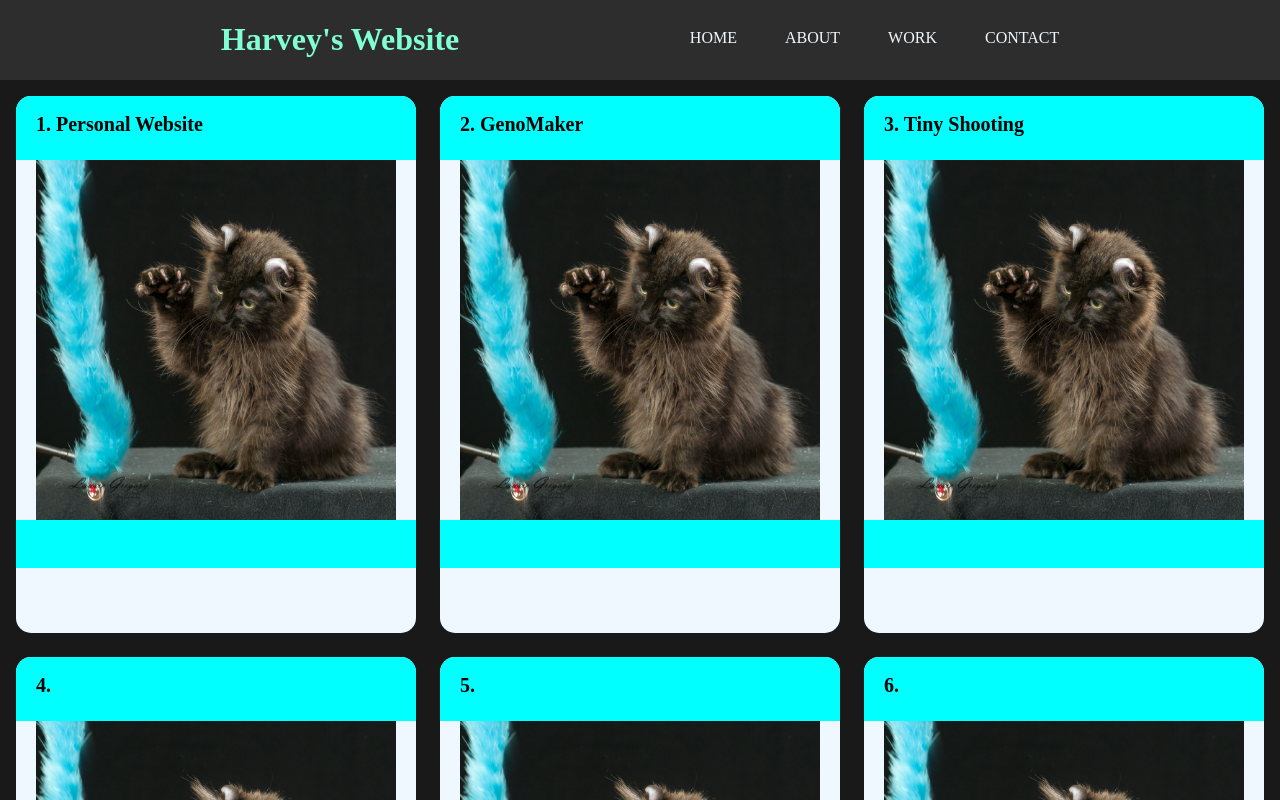
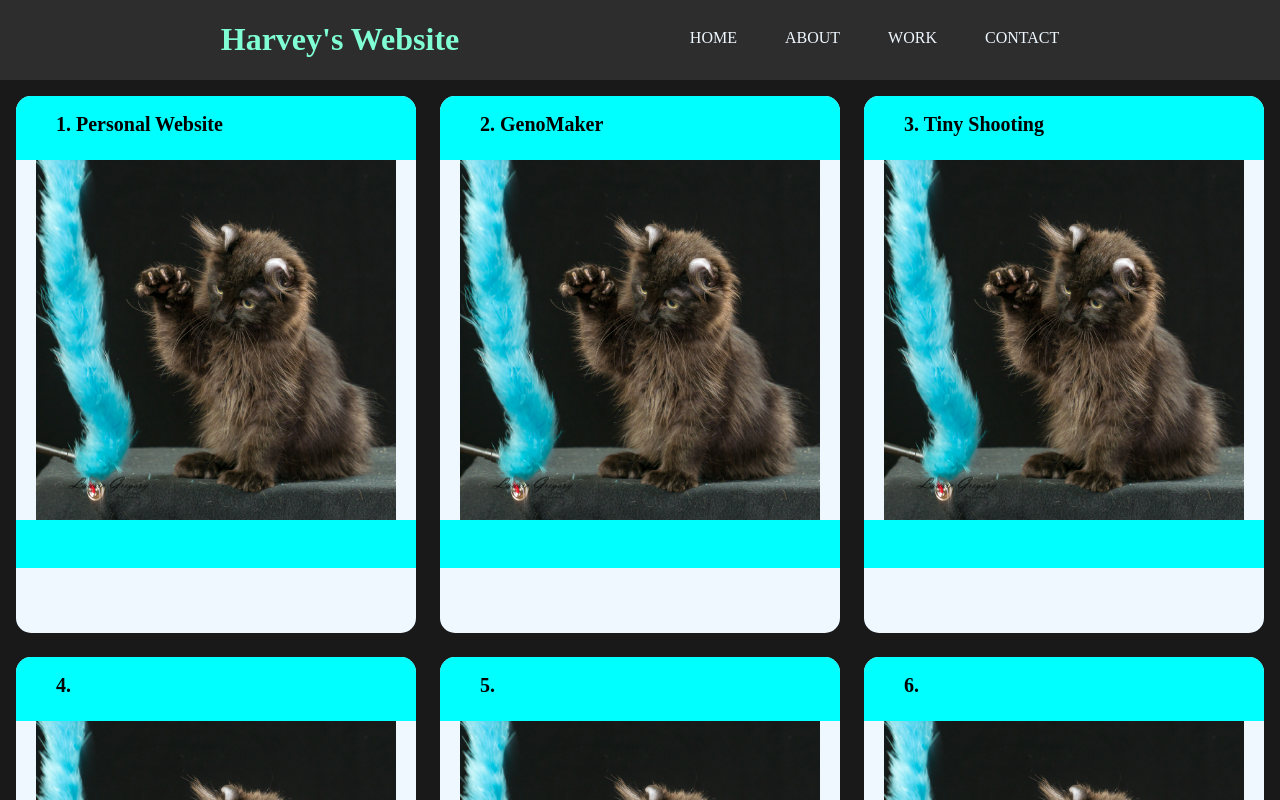
Before and after one commit to i-am-harveyt/PersonalWeb, a React (Create React App) app: page /work in a window 1280 px wide. Shown: the top 800 px of the page. Built offline with nearby package versions, Linux system fonts and the light colour scheme.

Commit message:
change layout of Content block title

```diff
--- a/src/Components/ContentBlock/ContentBlock.css
+++ b/src/Components/ContentBlock/ContentBlock.css
@@ -1,13 +1,12 @@
 :root{
     --blockbackground: rgb(240, 248, 255);
-    --headbarcolor: rgb();
-    --funcbarcolor: rgb();
     --fontcolor: rgb(60, 60, 60);
     --testcolor: aqua;
+    --h2size: 20px;
 }
 
-.block-title{
-    font-size: 20px;
+h2{
+    font-size: var(--h2size);
 }
 
 .block{
@@ -22,16 +21,11 @@
 }
 
 .head-bar{
-    width:100%;
     height:4rem;
     background-color: var(--testcolor);
     border-radius: 15px 15px 0 0;
-}
-
-.block-title{
-    margin-left: auto;
-    margin-right: auto;
-    max-width: 90%;
+    padding-left: 10%;
+    padding-right: 10%;
 }
 
 .image-in-block{
--- a/src/Components/ContentBlock/ContentBlock.js
+++ b/src/Components/ContentBlock/ContentBlock.js
@@ -5,7 +5,7 @@ export default function ContentBlock(props) {
   return (
     <div className="block">
       <div className="head-bar">
-        <h2 className="block-title">{props.title}</h2>
+        <h2>{props.title}</h2>
       </div>
       <img src={image} alt="" className="image-in-block" />
       <div className="function-bar"></div>
```
